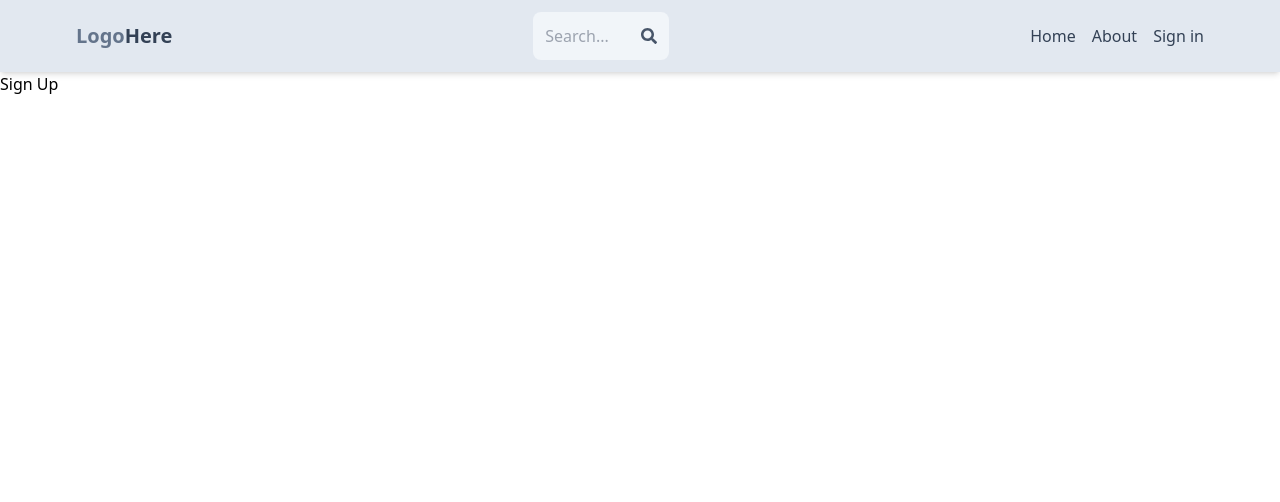
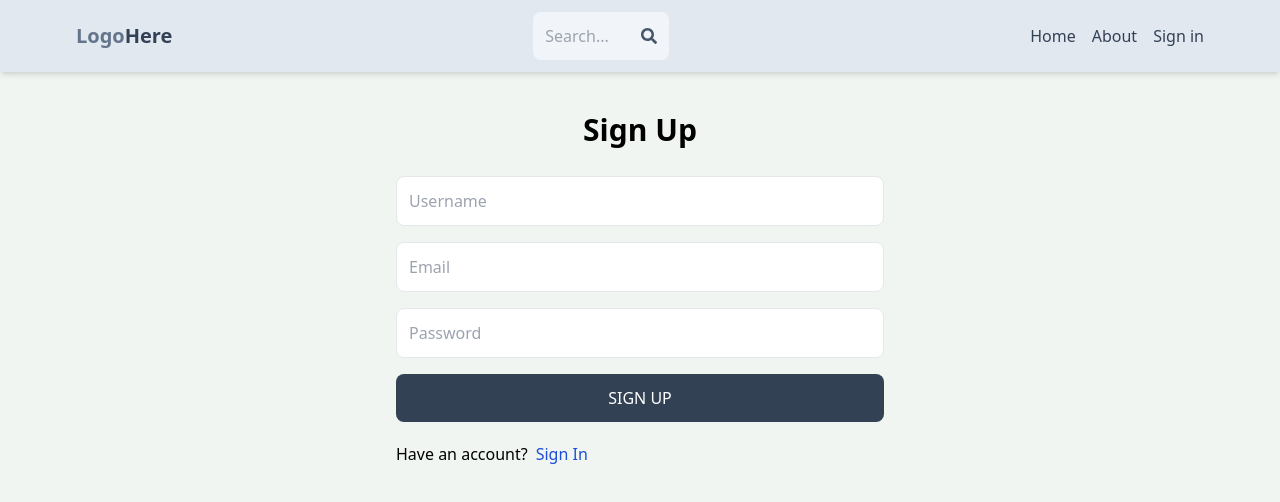
Before and after one commit to rochellejoanesteves/mern-real-estate, a React (Vite) app in the folder client/: page /sign-up in a window 1280 px wide. Shown: the top 502 px of the page. Built offline with nearby package versions, Linux system fonts and the light colour scheme.

Commit message:
complete sign up ui

```diff
--- a/client/src/index.css
+++ b/client/src/index.css
@@ -1,3 +1,7 @@
 @tailwind base;
 @tailwind components;
 @tailwind utilities;
+
+body {
+    background-color: rgb(241, 245, 241);
+}
--- a/client/src/pages/sign-up/index.jsx
+++ b/client/src/pages/sign-up/index.jsx
@@ -1,11 +1,42 @@
-import React from 'react'
+import React from "react";
+import { Link } from "react-router-dom";
 
 function SignUp() {
   return (
-    <div>
-      Sign Up
+    <div className="p-3 max-w-lg mx-auto">
+      <h1 className="text-3xl text-center font-semibold my-7">Sign Up</h1>
+      <form className="flex flex-col gap-4">
+        <input
+          type="text"
+          placeholder="Username"
+          className="border p-3 rounded-lg"
+          id="username"
+        />
+        <input
+          type="email"
+          placeholder="Email"
+          className="border p-3 rounded-lg"
+          id="email"
+        />
+        <input
+          type="password"
+          placeholder="Password"
+          className="border p-3 rounded-lg"
+          id="password"
+        />
+        <button className="bg-slate-700 text-white p-3 rounded-lg uppercase hover:opacity-95 disabled:opacity-80">
+          Sign Up
+        </button>
+      </form>
+
+      <div className="flex gap-2 mt-5">
+        <p>Have an account?</p>
+        <Link to="/sign-in">
+          <span className="text-blue-700">Sign In</span>
+        </Link>
+      </div>
     </div>
-  )
+  );
 }
 
-export default SignUp
+export default SignUp;
```
